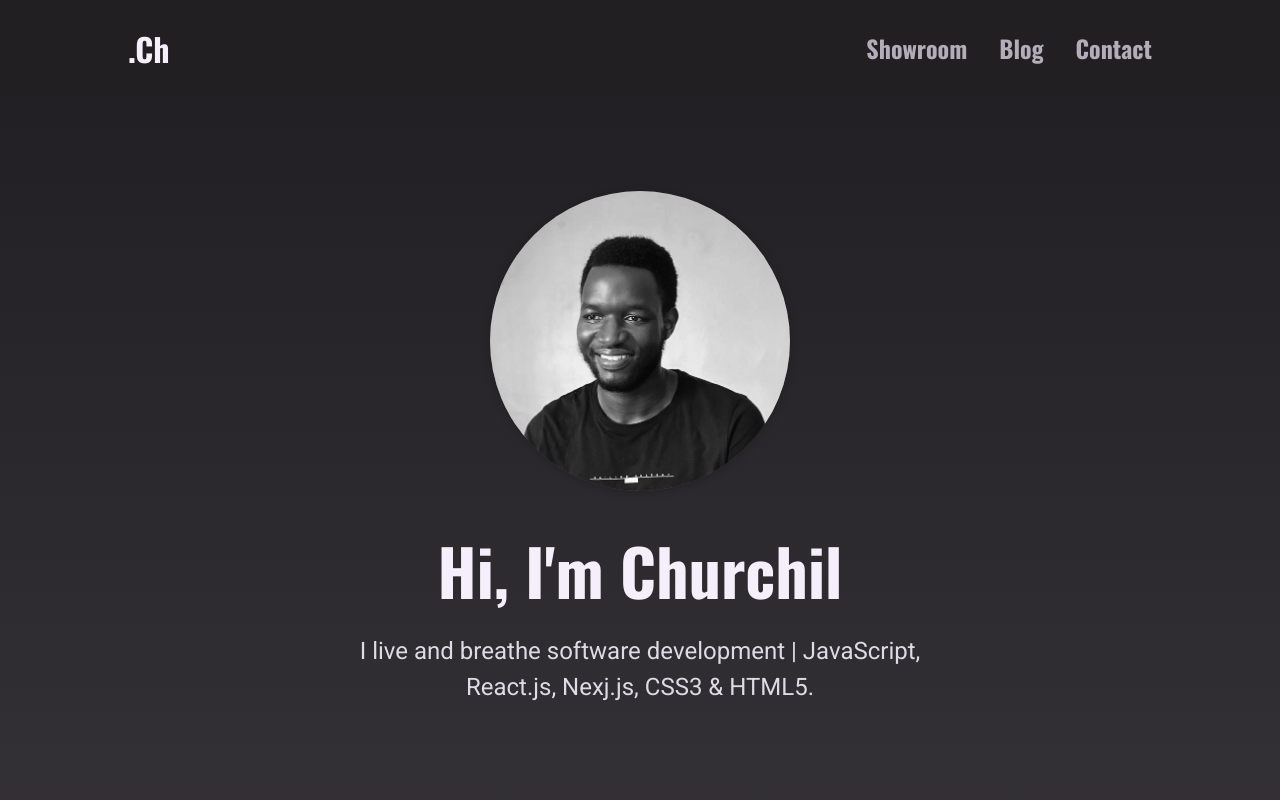
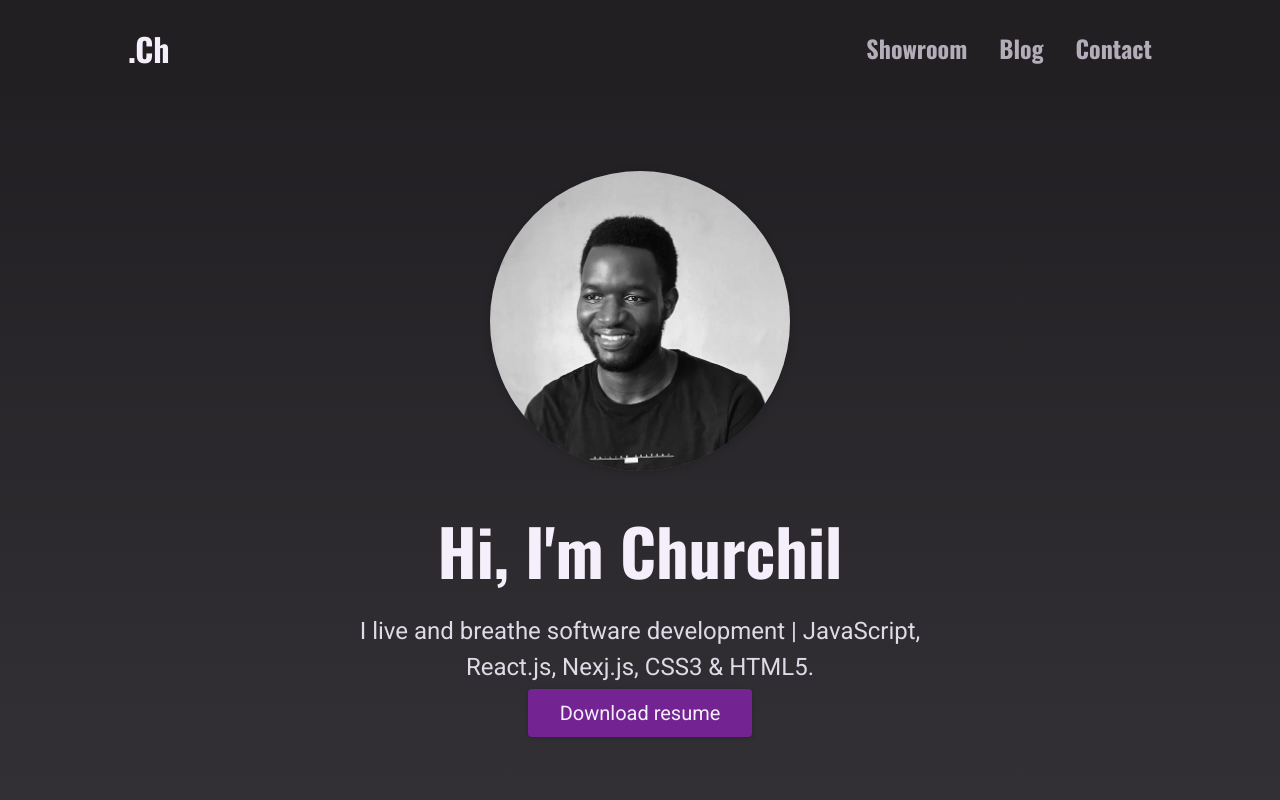
Before and after one commit to Chacho104/my-portfolio-blog-site, a Next.js app: page / in a window 1280 px wide. Shown: the top 800 px of the page. Built offline with nearby package versions, Linux system fonts and the light colour scheme.

Commit message:
Add download resume button Set it up to appear while in view

```diff
--- a/components/home-page/hero.js
+++ b/components/home-page/hero.js
@@ -1,9 +1,14 @@
 import Image from "next/image";
 import classes from "./hero.module.css";
 import AnimatedLetters from "../ui/animated-letters";
-import { useState } from "react";
+import { useRef, useState } from "react";
+import Button from "../ui/button";
+import { useInView } from "framer-motion";
 
 function Hero() {
+  const ref = useRef(null);
+  const isInView = useInView(ref, { once: true });
+
   const [letterClass, setLetterClass] = useState("text-animate");
 
   const nameArray = [
@@ -115,7 +120,7 @@ function Hero() {
   ];
 
   return (
-    <section className={classes.hero}>
+    <section className={classes.hero} ref={ref}>
       <div className={classes.image}>
         <Image
           src="/images/site/profile-img.jpg"
@@ -140,6 +145,11 @@ function Hero() {
           />
         </p>
       </div>
+      <div className={`${classes.resume} ${isInView ? classes.inview : ""}`}>
+        <Button link="/" variant="btn">
+          Download resume
+        </Button>
+      </div>
     </section>
   );
 }
```
